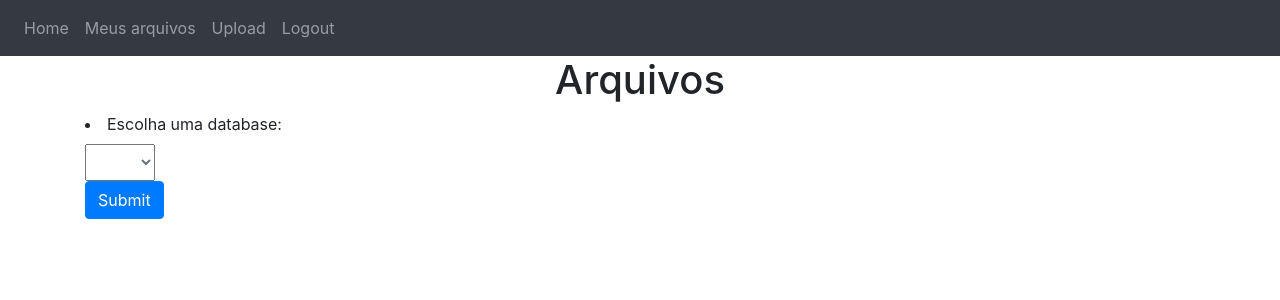
After one commit to artrucco/Trabalho-LP, a Flask app: page /arquivos in a window 1280 px wide. The commit adds this page. Shown: the top 300 px of the page. Run offline with Flask 2, Linux system fonts and the light colour scheme; the visitor is signed in with stand-in values (Sample User, id 1); data comes from the database, SQL or seed files in the repository; lists and menus that the app fills with data are empty; some libraries are stand-ins or nearby versions.

Commit message:
commit 6 - upload de arquivo csv e leitura

```diff
--- a/Trabalho LingProg/Trabalho Flask/__main__.py
+++ b/Trabalho LingProg/Trabalho Flask/__main__.py
@@ -36,11 +36,6 @@ def criar_app():
 
     return app
 
-#def create_database(app):
-#    if not path.exists('Trabalho Flask' + DB_NAME):
-#        db.create_all(app=app)
-#        print('database criada')
-
 app = criar_app()
 
 
--- /dev/null
+++ b/Trabalho LingProg/Trabalho Flask/templates/arquivos.html
@@ -0,0 +1,26 @@
+{% extends "base.html" %}
+{% block content %}
+<h1 align="center">Arquivos</h1>
+
+
+<li class="list-group-tem">
+
+<label for="arquivos">Escolha uma database:</label>
+    <form method="POST">
+    <select method='POST' class='dropdown-header' name="database" id="database">
+    {% for i in arquivos %}
+        <option value={{i}}>{{ i }}</option>
+    {% endfor %}
+        <input type="submit" class="btn btn-primary" name="" value="Submit">
+
+    </select>
+    </form>
+</li>
+
+
+
+
+
+{{ data | safe }}
+
+{% endblock %}
--- a/Trabalho LingProg/Trabalho Flask/templates/base.html
+++ b/Trabalho LingProg/Trabalho Flask/templates/base.html
@@ -46,7 +46,8 @@
         <div class="navbar-nav">
           {% if current_user.is_authenticated %}
           <a class="nav-item nav-link" id="home" href="/">Home</a>
-          <a class="nav-item nav-link" id="upload" href="/upload">Upload de dados</a>
+          <a class="nav-item nav-link" id="arquivos" href="/arquivos">Meus arquivos</a>
+          <a class="nav-item nav-link" id="upload" href="/upload">Upload</a>
           <a class="nav-item nav-link" id="logout" href="/logout">Logout</a>
 
           {% else %}
--- a/Trabalho LingProg/Trabalho Flask/views.py
+++ b/Trabalho LingProg/Trabalho Flask/views.py
@@ -27,23 +27,43 @@ def home():
 
     return render_template("index.html", user = current_user)
 
-#uploadar um arquivo excel csv que sera copiado e salvo na pasta statics
+#uploadar um arquivo excel csv que sera copiado e salvo na pasta statics/nome do usuario
 @views.route("/upload", methods=['POST', 'GET'])
 @login_required
 def upload():
     if request.method == 'POST':
         file = request.files['csvfile']
-        #se o diretorio static nao existe, criar:
-        if os.path.isdir('static'):
-            filepath = os.path.join('static', file.filename)
-            file.save(filepath) #salva o arquivo escolhido no path static
-        flash('O nome do arquivo upado é: {}'.format(file.filename), category='success')
+        #se o diretorio static/ nao existe, criar:
+        if not os.path.isdir('static/{}'.format(current_user.primeiro_nome)):
+            os.mkdir('static/{}'.format(current_user.primeiro_nome))
+        filepath = os.path.join('static/{}'.format(current_user.primeiro_nome), file.filename)
+        file.save(filepath) #salva o arquivo escolhido no path static
+
+        data = pd.read_csv('static/{}/{}'.format(current_user.primeiro_nome, file.filename))
+        flash('O nome do arquivo enviado é: {}'.format(file.filename), category='success')
+        #return render_template('arquivos.html', user = current_user, data=data.to_html())
 
     return render_template("upload.html", user = current_user)
 
+@views.route('/arquivos', methods=['POST','GET'])
+@login_required
+def arquivos(): #ler arquivo csv e realizar os plots
+    dir_path='static/{}'.format(current_user.primeiro_nome)
+    lista_arquivos = os.listdir(dir_path) #pega a lista de arquivos contidos na pasta pessoal do usuario
+    if request.method == 'POST':
+        file = request.form.get('database') #pega a database selecionada no dropdown
+        data = pd.read_csv(f"{dir_path}/{file}") #ler a database selecionada no dropdown
+
+        return render_template('plots.html', user = current_user, data=data.to_html())
+    return render_template('arquivos.html', user=current_user, arquivos = lista_arquivos)
+
+#@views.route('arquivos/plot', methods=['POST','GET'])
+#@login_required
+#def plot():
+
+
 @views.route('/dash', methods = ['GET','POST'])
-#escolher uma coluna do csv upado e plotar grafico
-def dash():
+def dash(): #escolher uma coluna do csv upado e plotar grafico
     if request.method == 'POST':
         variable = request.form['variable']
         data = pd.read_csv('static/exemplo.csv')
@@ -52,11 +72,6 @@ def dash():
         plt.savefig(imagepath)
         return render_template('image.html', image = imagepath)
     return render_template('dash.html')
-
-#talvez eu remova isso aqui
-#@views.route("/profile")
-#def profile():
-#    return render_template("profile.html")
 
 #retorna ao template inicial
 @views.route("/go-to-home")
```
Also changed, not shown: Trabalho LingProg/Trabalho Flask/templates/plots.html (added, +8 -0 lines), Trabalho LingProg/Trabalho Flask/templates/upload.html (+8 -5 lines), Trabalho LingProg/Trabalho Flask/static/Arthur/exemplo.csv (renamed from Trabalho LingProg/Trabalho Flask/static/exemplo.csv).
